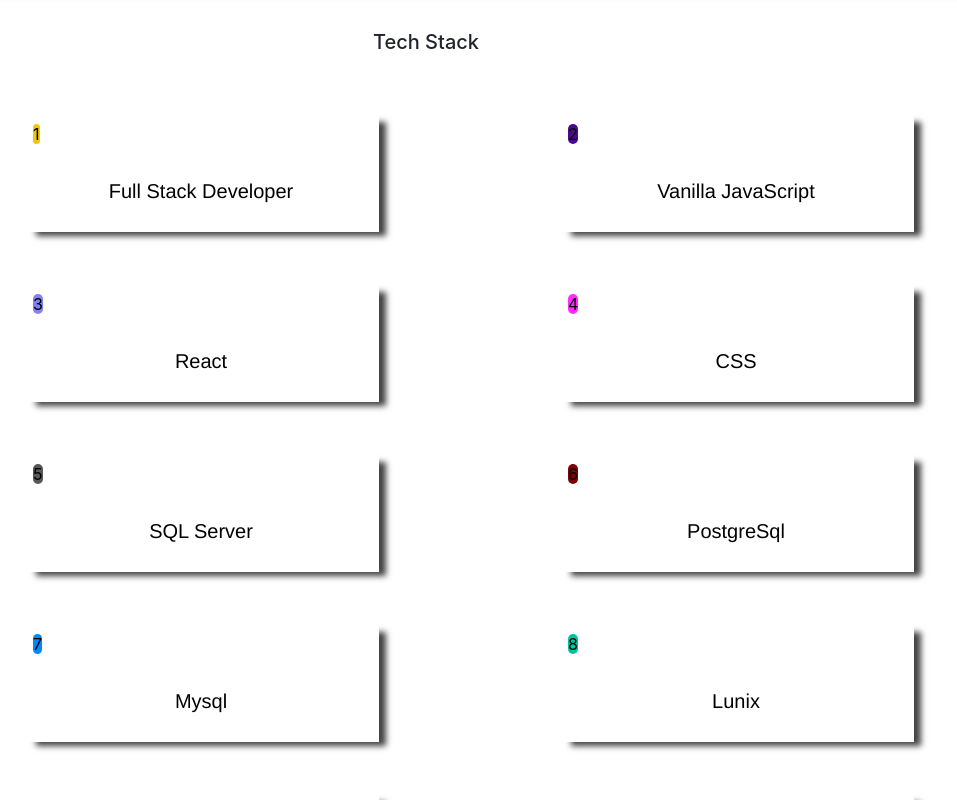
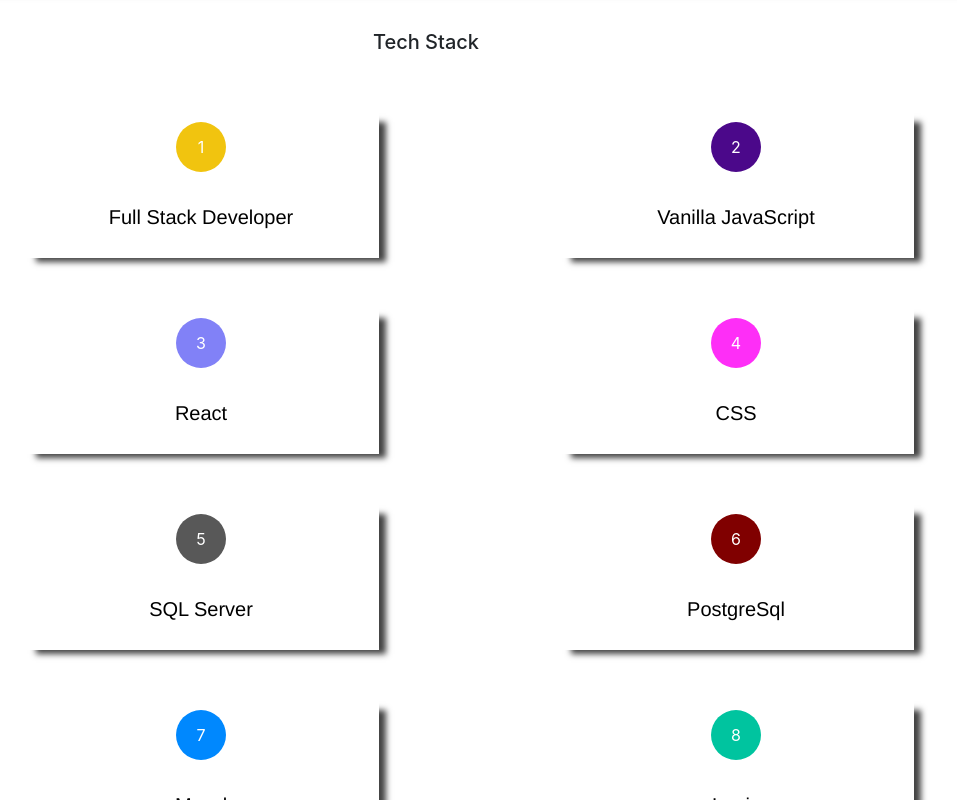
Before and after one commit to josuerushanika/React_Portofolio, a React (Create React App) app in the folder client/: page / in a window 1280 px wide. Shown: the part 860-1660 px from the top of the page, without its empty margins (214-1171 px from the left). Built offline with nearby package versions, Linux system fonts and the light colour scheme.

Commit message:
Update features

```diff
--- a/client/src/Components/TechStack/TechStack.css
+++ b/client/src/Components/TechStack/TechStack.css
@@ -42,6 +42,12 @@
     border-radius: 90px;
     height: 50px;
     width: 50px;
-    /* color: white; */
+    color: white;
+    text-align: center;
+    align-items: center;
+    justify-content: center;
+    display: block;
+    margin: 0 auto;
+    line-height: 50px;
 
 }
```
